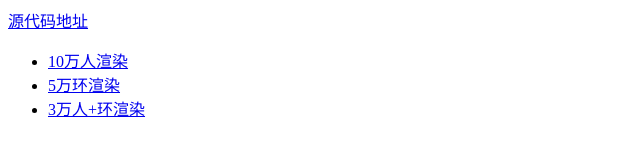
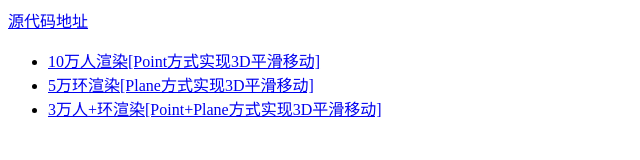
Before and after one commit to JetsomMa/threejs-ten-thousand-person, a plain HTML site: page index.html in a window 1280 px wide. Shown: the whole page, without its empty margins (0-640 px from the left). Drawn offline with Linux system fonts and the light colour scheme.

```diff
--- a/index.html
+++ b/index.html
@@ -11,9 +11,9 @@
   <a href="https://github.com/JetsomMa/threejs-ten-thousand-person">源代码地址</a>
   <div id="container">
     <ul class="links">
-      <li><a href="index-person.html">10万人渲染</a></li>
-      <li><a href="index-circle.html">5万环渲染</a></li>
-      <li><a href="index-all.html">3万人+环渲染</a></li>
+      <li><a href="index-person.html">10万人渲染[Point方式实现3D平滑移动]</a></li>
+      <li><a href="index-circle.html">5万环渲染[Plane方式实现3D平滑移动]</a></li>
+      <li><a href="index-all.html">3万人+环渲染[Point+Plane方式实现3D平滑移动]</a></li>
     </ul>
   </div>
 </body>
```
